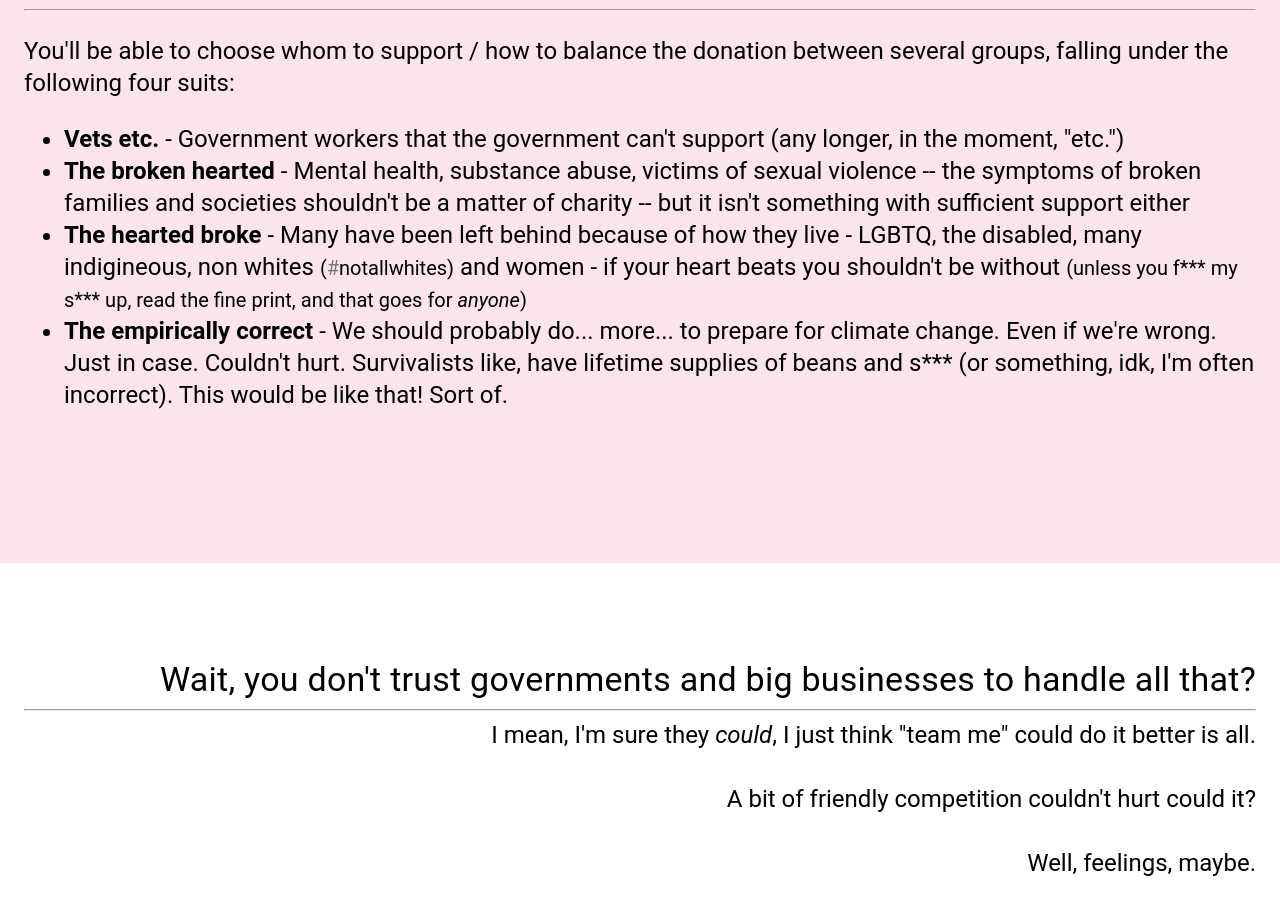
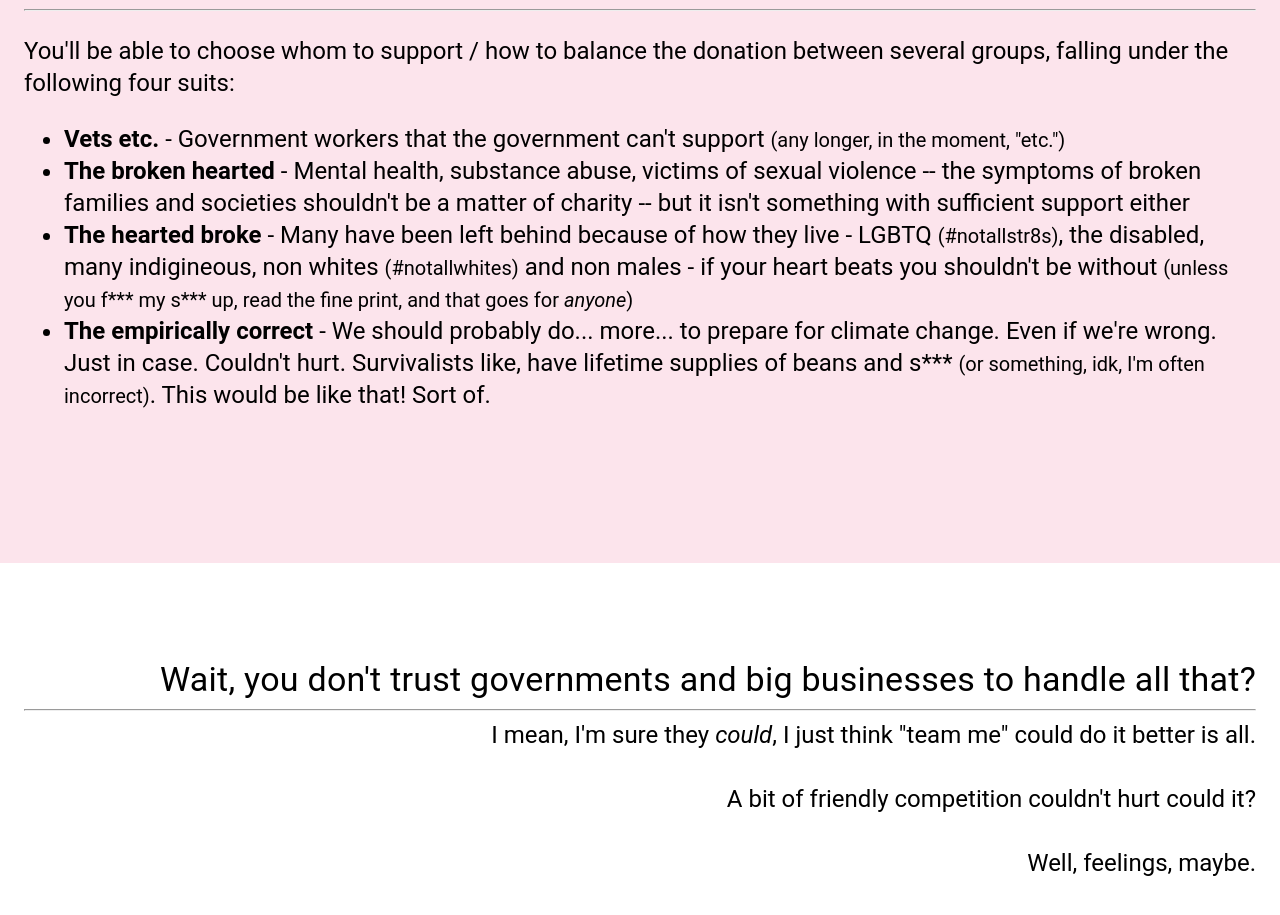
Before and after one commit to ogbigboss/nnw-dot-com-as-evidence, a React (Create React App) app: page / in a window 1280 px wide. Shown: the part 2293-3208 px from the top of the page. Built offline with nearby package versions, Linux system fonts and the light colour scheme.

Commit message:
toxic masculinity has its place idk i could be wrong

```diff
--- a/src/pages/Home.tsx
+++ b/src/pages/Home.tsx
@@ -89,7 +89,7 @@ const Home: React.FC = () => {
           <ul>
             <li>
               <strong>Vets etc.</strong> -
-              Government workers that the government can't support (any longer, in the moment, "etc.")
+              Government workers that the government can't support <small>(any longer, in the moment, "etc.")</small>
             </li>
             <li>
               <strong>The broken hearted</strong> -
@@ -97,11 +97,11 @@ const Home: React.FC = () => {
             </li>
             <li>
               <strong>The hearted broke</strong> -
-              Many have been left behind because of how they live - LGBTQ, the disabled, many indigineous, non whites <small>(<span style={{ color: "#777" }}>#</span>notallwhites)</small> and women - if your heart beats you shouldn't be without <small>(unless you f*** my s*** up, read the fine print, and that goes for <em>anyone</em>)</small>
+              Many have been left behind because of how they live - LGBTQ <small>(#notallstr8s)</small>, the disabled, many indigineous, non whites <small>(#notallwhites)</small> and non males - if your heart beats you shouldn't be without <small>(unless you f*** my s*** up, read the fine print, and that goes for <em>anyone</em>)</small>
             </li>
             <li>
               <strong>The empirically correct</strong> -
-              We should probably do... more... to prepare for climate change. Even if we're wrong. Just in case. Couldn't hurt. Survivalists like, have lifetime supplies of beans and s*** (or something, idk, I'm often incorrect). This would be like that! Sort of.
+              We should probably do... more... to prepare for climate change. Even if we're wrong. Just in case. Couldn't hurt. Survivalists like, have lifetime supplies of beans and s*** <small>(or something, idk, I'm often incorrect)</small>. This would be like that! Sort of.
             </li>
           </ul>
         </>}
```
